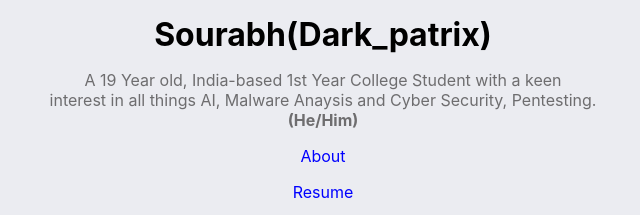
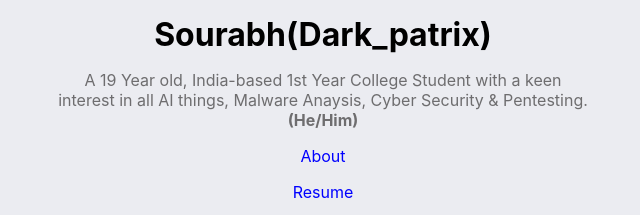
Before and after one commit to sourabhk267/sourabhk267.github.io, a plain HTML site: page index.html in a window 1280 px wide. Shown: the part 257-472 px from the top of the page, 317-957 px from the left. Drawn offline with Linux system fonts and the light colour scheme.

Commit message:
Update index.html

```diff
--- a/index.html
+++ b/index.html
@@ -23,7 +23,7 @@
     <img src="images/patrix.png " alt="Dark patrix " style="width:200px;height:200px; " />
     <header class="header-home animated ">
         <h1 class="title ">Sourabh(Dark_patrix)</h1>
-        <p>A 19 Year old, India-based 1st Year College Student with a keen<br> interest in all things AI, Malware Anaysis and Cyber Security, Pentesting.<br>
+        <p>A 19 Year old, India-based 1st Year College Student with a keen<br> interest in all AI things, Malware Anaysis, Cyber Security & Pentesting.<br>
             <strong>(He/Him)</strong>
         </p>
 
```
